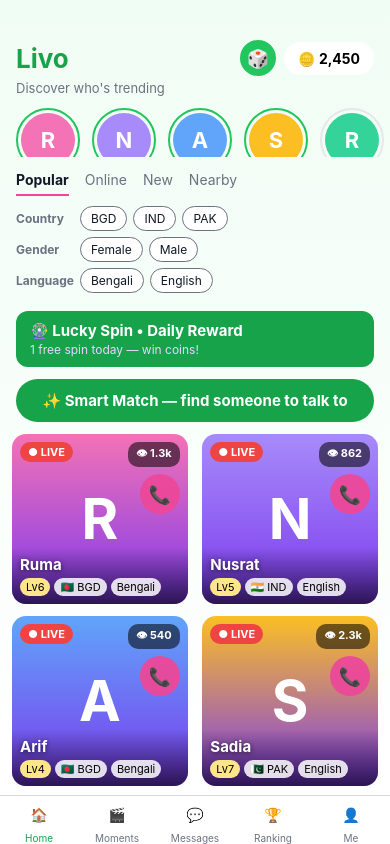
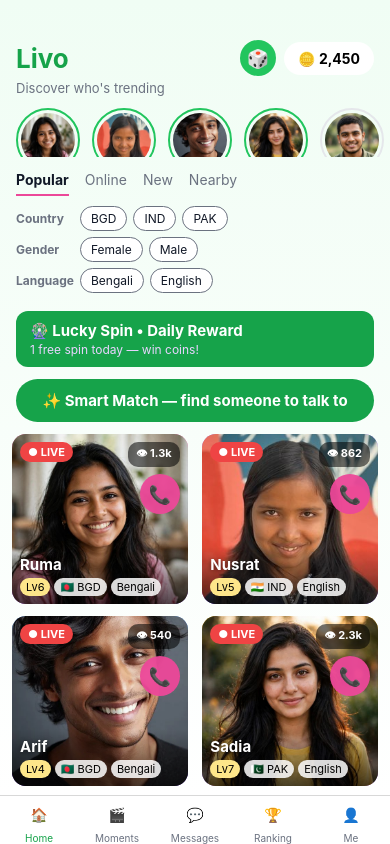
Before and after one commit to apomahmud1-sketch/livo, a React Native app: screen /Main in a window 390 px wide. Built offline with nearby package versions, Linux system fonts and the light colour scheme; no server answers.

Commit message:
Update src/screens/HomeScreen.js (Livo code sync via Muse)

```diff
--- a/src/screens/HomeScreen.js
+++ b/src/screens/HomeScreen.js
@@ -50,7 +50,7 @@
 //    userCountry 'SGP' is a context value (store.js) that should
 //    come from the real profile/backend later. [/F3]
 import React, { useEffect, useRef, useState } from 'react';
-import { FlatList, ScrollView, StyleSheet, Text, TouchableOpacity, View } from 'react-native';
+import { FlatList, Image, ScrollView, StyleSheet, Text, TouchableOpacity, View } from 'react-native';
 import { LinearGradient } from 'expo-linear-gradient';
 import { COLORS } from '../config';
 import { useApp } from '../store';
@@ -83,7 +83,11 @@ const HostCard = React.memo(function HostCard({ host, viewers, distanceLabel, na
       onPress={() => navigation.navigate('VideoCall', { host })}
     >
       <LinearGradient colors={[host.color, '#7c3aed']} style={styles.photo}>
-        <Text style={styles.avatar}>{host.name[0]}</Text>
+        {host.photo ? (
+          <Image source={host.photo} style={styles.photoImg} />
+        ) : (
+          <Text style={styles.avatar}>{host.name[0]}</Text>
+        )}
         {host.online ? (
           <View style={styles.liveBadge}>
             <Text style={styles.liveText}>● LIVE</Text>
@@ -190,9 +194,13 @@ export default function HomeScreen({ navigation }) {
   const renderStory = ({ item }) => (
     <TouchableOpacity style={styles.story} activeOpacity={0.8} onPress={() => navigation.navigate('VideoCall', { host: item })}>
       <View style={[styles.storyRing, item.online ? styles.storyRingLive : styles.storyRingOff]}>
-        <View style={[styles.storyAvatarBg, { backgroundColor: item.color }]}>
-          <Text style={styles.storyAvatar}>{item.name[0]}</Text>
-        </View>
+        {item.photo ? (
+          <Image source={item.photo} style={styles.storyAvatarImg} />
+        ) : (
+          <View style={[styles.storyAvatarBg, { backgroundColor: item.color }]}>
+            <Text style={styles.storyAvatar}>{item.name[0]}</Text>
+          </View>
+        )}
       </View>
       <Text style={styles.storyName} numberOfLines={1}>{item.name}</Text>
     </TouchableOpacity>
@@ -429,6 +437,7 @@ const styles = StyleSheet.create({
   name: { color: '#fff', fontSize: 15, fontWeight: 'bold', textShadowColor: 'rgba(0,0,0,0.6)', textShadowOffset: { width: 0, height: 1 }, textShadowRadius: 5 },
   offlineBadge: { backgroundColor: 'rgba(0,0,0,0.55)' },
   photo: { alignItems: 'center', height: 170, justifyContent: 'center', overflow: 'hidden' },
+  photoImg: { height: '100%', position: 'absolute', width: '100%' },
   row: { justifyContent: 'space-between' },
   // [F1] Rewards banner styles.
   rewardsBanner: { backgroundColor: COLORS.purple, borderRadius: 12, marginHorizontal: 16, marginTop: 12, paddingHorizontal: 14, paddingVertical: 10 },
@@ -449,6 +458,7 @@ const styles = StyleSheet.create({
   storyRingOff: { borderColor: COLORS.lightGrey },
   storyAvatarBg: { alignItems: 'center', borderRadius: 27, height: 54, justifyContent: 'center', width: 54 },
   storyAvatar: { color: '#fff', fontSize: 22, fontWeight: 'bold' },
+  storyAvatarImg: { borderRadius: 27, height: 54, width: 54 },
   storyName: { fontSize: 11, marginTop: 4, textAlign: 'center' },
   // [/Vero]
   tabs: { flexDirection: 'row', marginTop: 14, paddingHorizontal: 16 },
```
